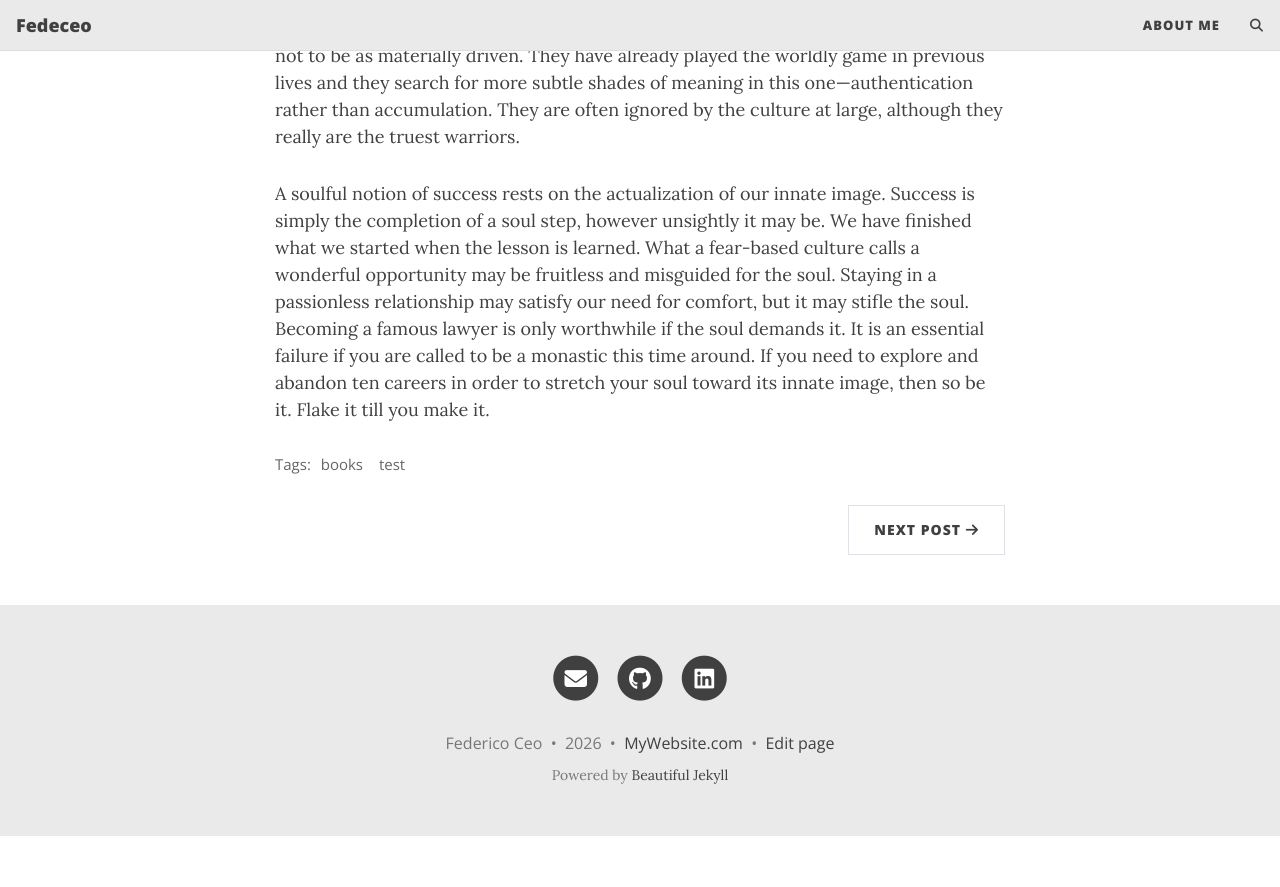
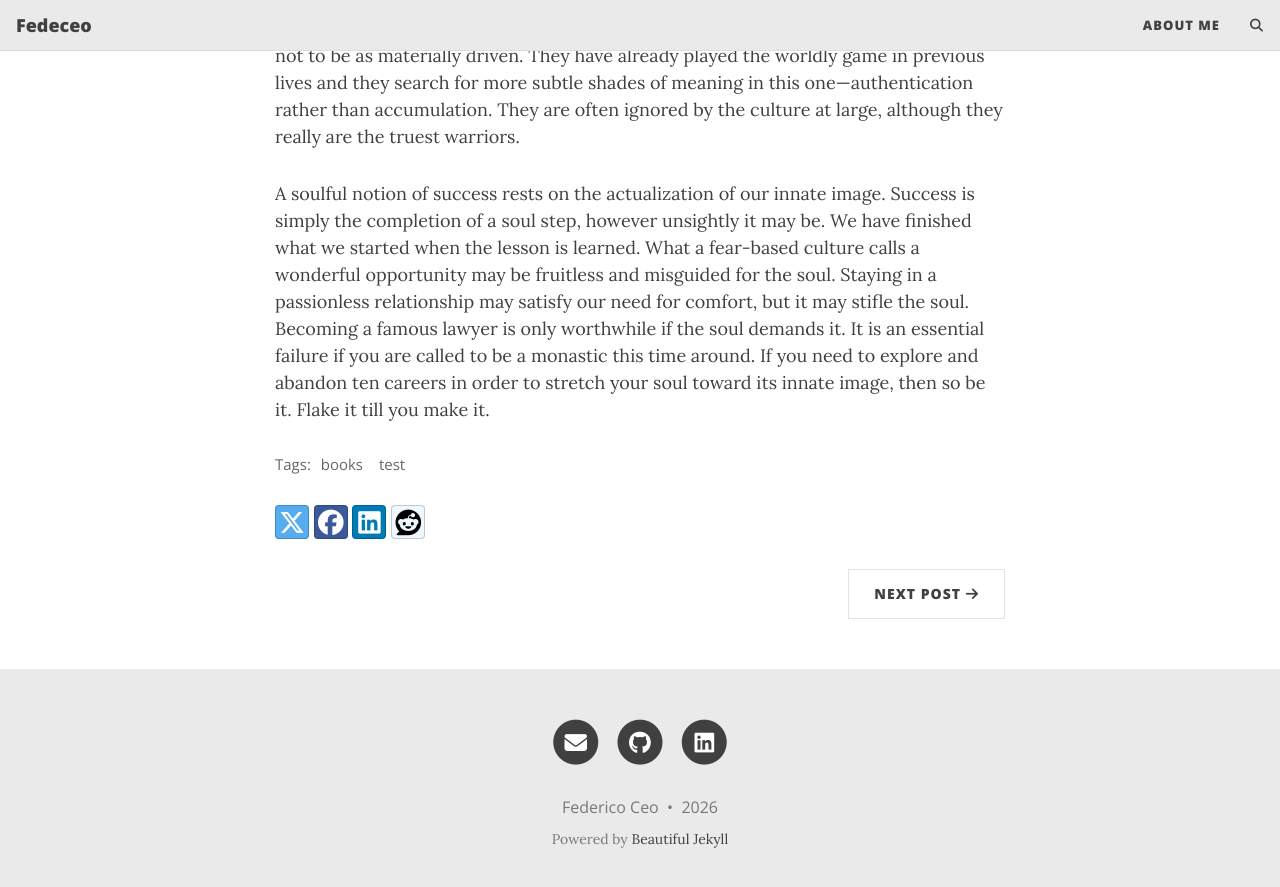
Before and after one commit to fede-ceo/fedeceo.github.io, a Jekyll site: the page built from _posts/2020-02-26-flake-it-till-you-make-it.md, in a window 1280 px wide and 900 px high, scrolled down 1109 px. Shown: the top 887 px of the window. Built offline with Jekyll 4.4.1, drawn with Linux system fonts in a browser that asks for light colours; comment, search, counter and statistics services are not loaded; before the commit the page ends 1945 px from its top, so only the background shows below that; part of the change alters nothing that is shown.

Commit message:
Update _config.yml

```diff
--- a/_config.yml
+++ b/_config.yml
@@ -99,15 +99,15 @@ rss-description: This website is a virtual proof that I'm awesome
 
 # Select which social network share links to show in posts
 share-links-active:
-  #twitter: true
-  #facebook: true
-  #linkedin: true
-  #vk: false
-  #reddit: false
+  twitter: true
+  facebook: true
+  linkedin: true
+  vk: false
+  reddit: true
 
 # How to display the link to your website in the footer
 # Remove this if you don't want a link in the footer
-url-pretty: "MyWebsite.com"
+#url-pretty: "MyWebsite.com"
 
 # Add the website title to the title of every page
 title-on-all-pages: true
@@ -125,7 +125,7 @@ feed_show_tags: true
 post_search: true
 
 # Add a button in the footer to edit the current page. Only works if your website is hosted on GitHub
-edit_page_button: true
+edit_page_button: false
 
 # Allow sub-menu items (second-level navigation menu items) to be longer than the top-level menu
 # If this setting is off, then long sub-menu words might get cut off
```
